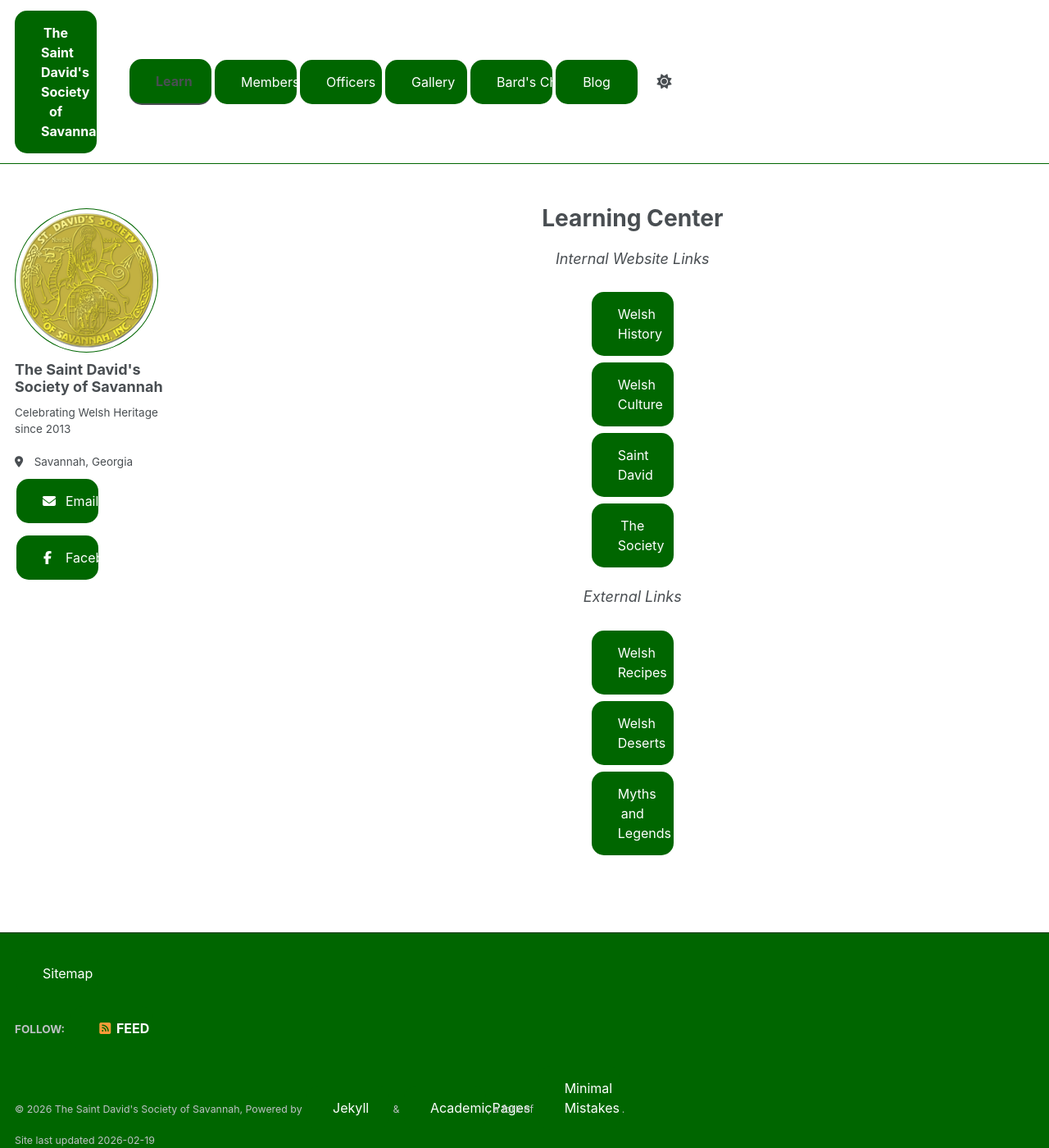
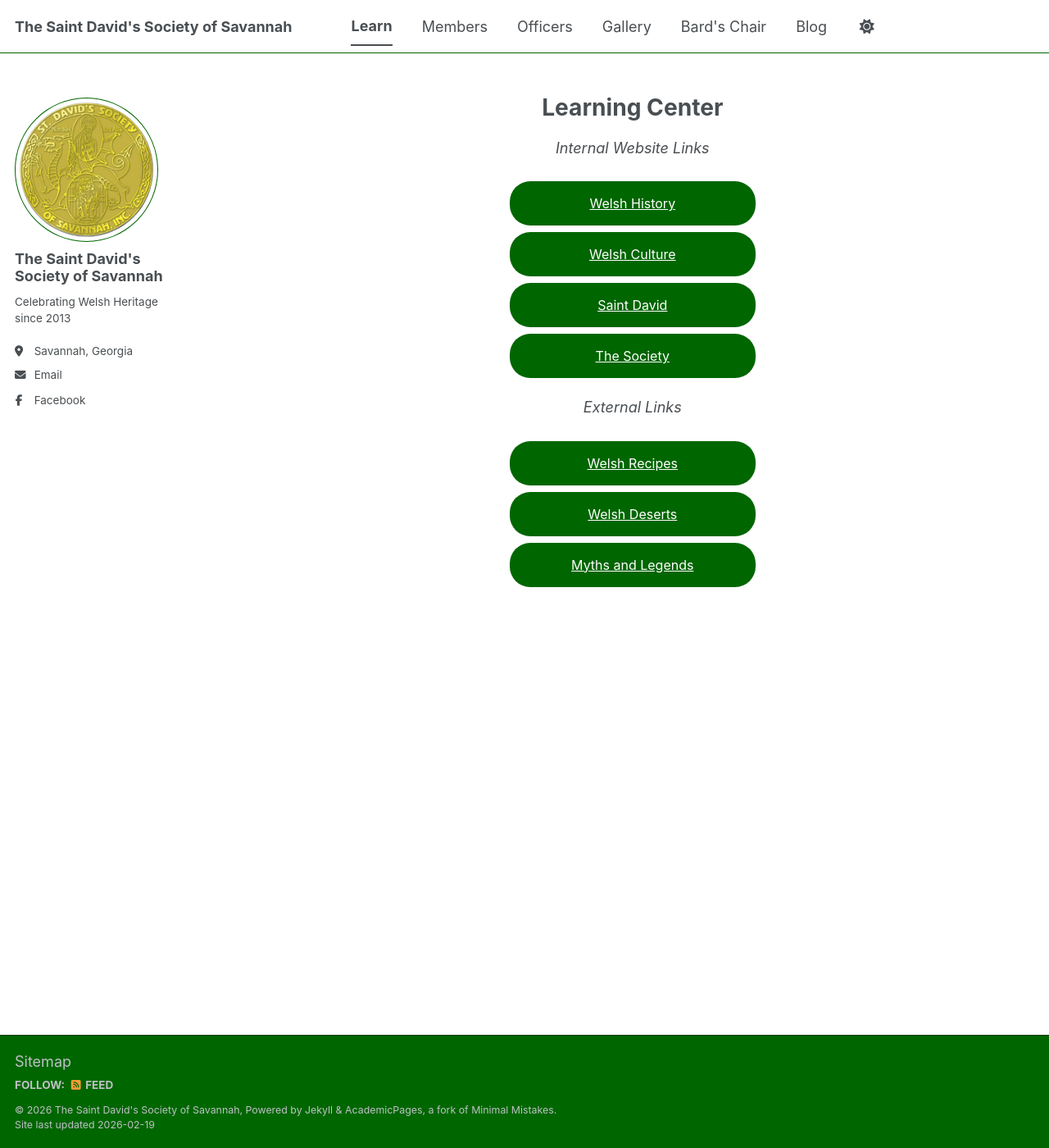
Before and after one commit to whancock6/sdss2, a Jekyll site: the page built from _pages/learn.html, in a window 1280 px wide and 1400 px high. Shown: the whole window at 82% size. Built offline with Jekyll 4.4.1, drawn with Linux system fonts in a browser that asks for light colours; a script bundle is joined from its source files by our own code; library files that are not in the unit come from our copies.

Commit message:
Update learn.html

```diff
--- a/_pages/learn.html
+++ b/_pages/learn.html
@@ -7,9 +7,9 @@
 
 <head>
 <style>
-a:link, a:visited {
+.button {
   border: none;
-  border-radius: 15px;
+  border-radius: 25px;
   background-color: #006600;
   color: white;
   padding: 15px 32px;
@@ -19,11 +19,11 @@
   font-size: 16px;
   margin: 4px 2px;
   cursor: pointer;
-  width: 100px;
+  width: 300px;
 }
 
-a:hover, a:active {
-  background-color: #003300;
+.button:hover {
+    background-color: #003300;
 }
 </style>
 </head>
@@ -31,13 +31,13 @@
 <center>
 <h1>Learning Center</h1>
 <p><em>Internal Website Links</em></p>
-<a href="https://whancock6.github.io/sdss2/history/" target="_self">Welsh History</a><br>
-<a href="https://whancock6.github.io/sdss2/culture/" target="_self">Welsh Culture</a><br>
-<a href="https://whancock6.github.io/sdss2/Saint-David/" target="_self">Saint David</a><br>
-<a href="https://whancock6.github.io/sdss2/the-society/" target="_self">The Society</a><br>
+<a href="https://whancock6.github.io/sdss2/history/" class="button" target="_self">Welsh History</a><br>
+<a href="https://whancock6.github.io/sdss2/culture/" class="button" target="_self">Welsh Culture</a><br>
+<a href="https://whancock6.github.io/sdss2/Saint-David/" class="button" target="_self">Saint David</a><br>
+<a href="https://whancock6.github.io/sdss2/the-society/" class="button" target="_self">The Society</a><br>
 <p><em>External Links</em></p>
-<a href="https://www.historic-uk.com/CultureUK/Traditional-Welsh-Food/" target="_blank">Welsh Recipes</a><br>
-<a href="https://recipes.fandom.com/wiki/Category:Welsh_Desserts" target="_blank">Welsh Deserts</a><br>
-<a href="https://www.wales.com/about/history-and-heritage/welsh-traditions-myths-and-legends" target="_blank">Myths and Legends</a><br>
+<a href="https://www.historic-uk.com/CultureUK/Traditional-Welsh-Food/" class="button" target="_blank">Welsh Recipes</a><br>
+<a href="https://recipes.fandom.com/wiki/Category:Welsh_Desserts" class="button" target="_blank">Welsh Deserts</a><br>
+<a href="https://www.wales.com/about/history-and-heritage/welsh-traditions-myths-and-legends" class="button" target="_blank">Myths and Legends</a><br>
 </center>
 </body>
```
